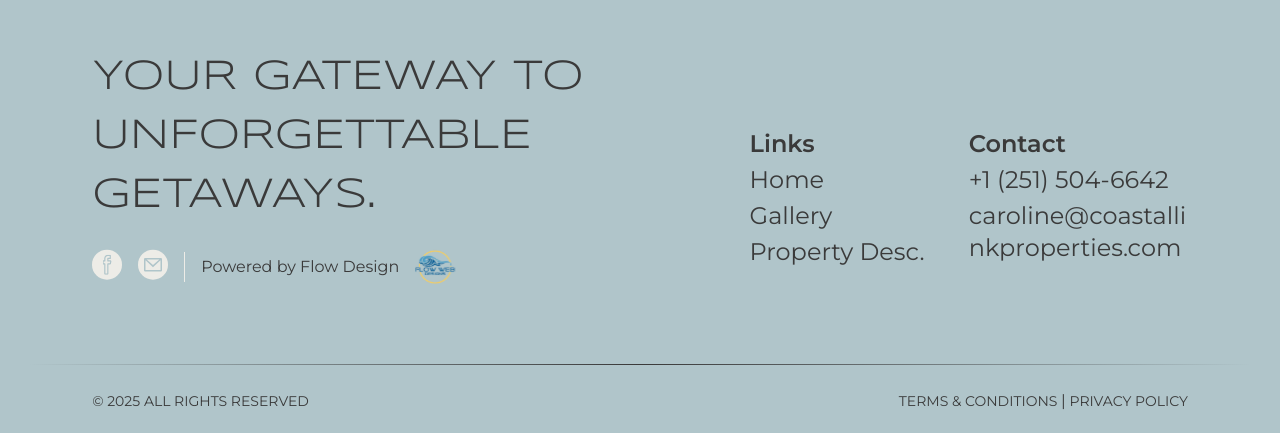
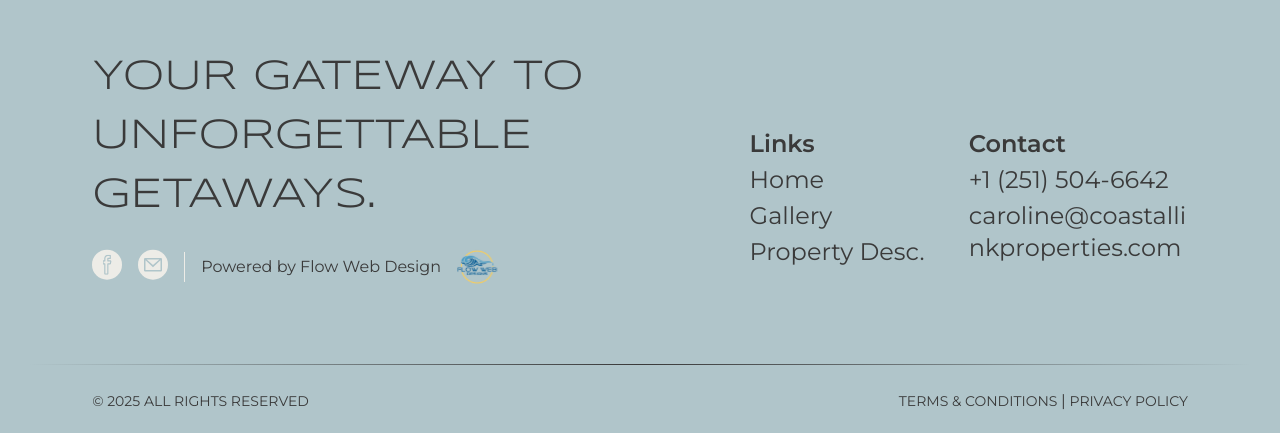
Before and after one commit to belize2004/villaintendencia, a Next.js app: page /500.html in a window 1280 px wide. Shown: the part 768-1201 px from the top of the page. Built offline with nearby package versions, Linux system fonts and the light colour scheme.

Commit message:
Powered By Flow Web Design and link redirection

```diff
--- a/src/components/shared/Footer.tsx
+++ b/src/components/shared/Footer.tsx
@@ -129,14 +129,12 @@ function SocialLinks() {
             stroke="#EDECE7"
           />
         </svg>
-        <div>Powered by Flow Design</div>
+        <div>Powered by <Link href="https://www.flowwebdesigner.com/" target="_blank" className="hover:underline">Flow Web Design</Link></div>
         <svg
           width="41"
           height="35"
           viewBox="0 0 41 35"
           fill="none"
-          xmlns="http://www.w3.org/2000/svg"
-          href="http://www.w3.org/1999/xlink"
         >
           <rect
             y="0.97168"
```
